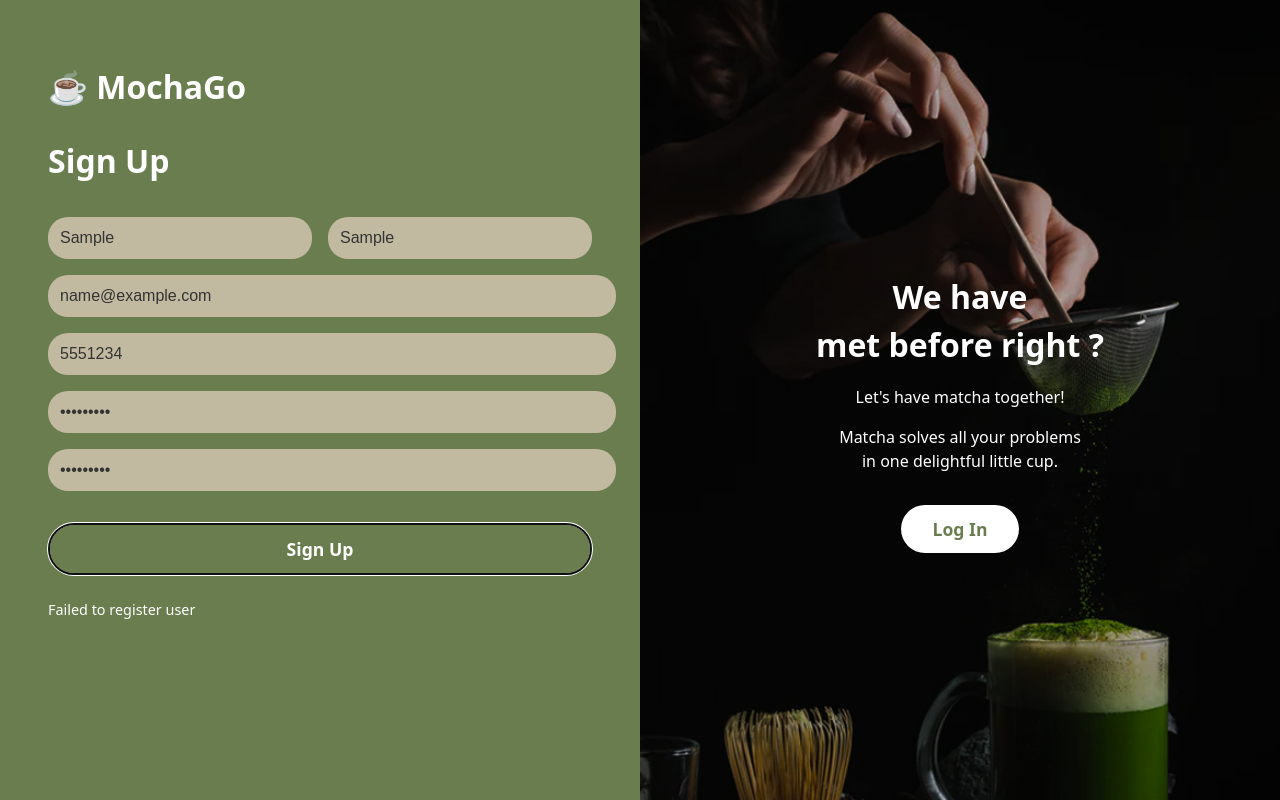
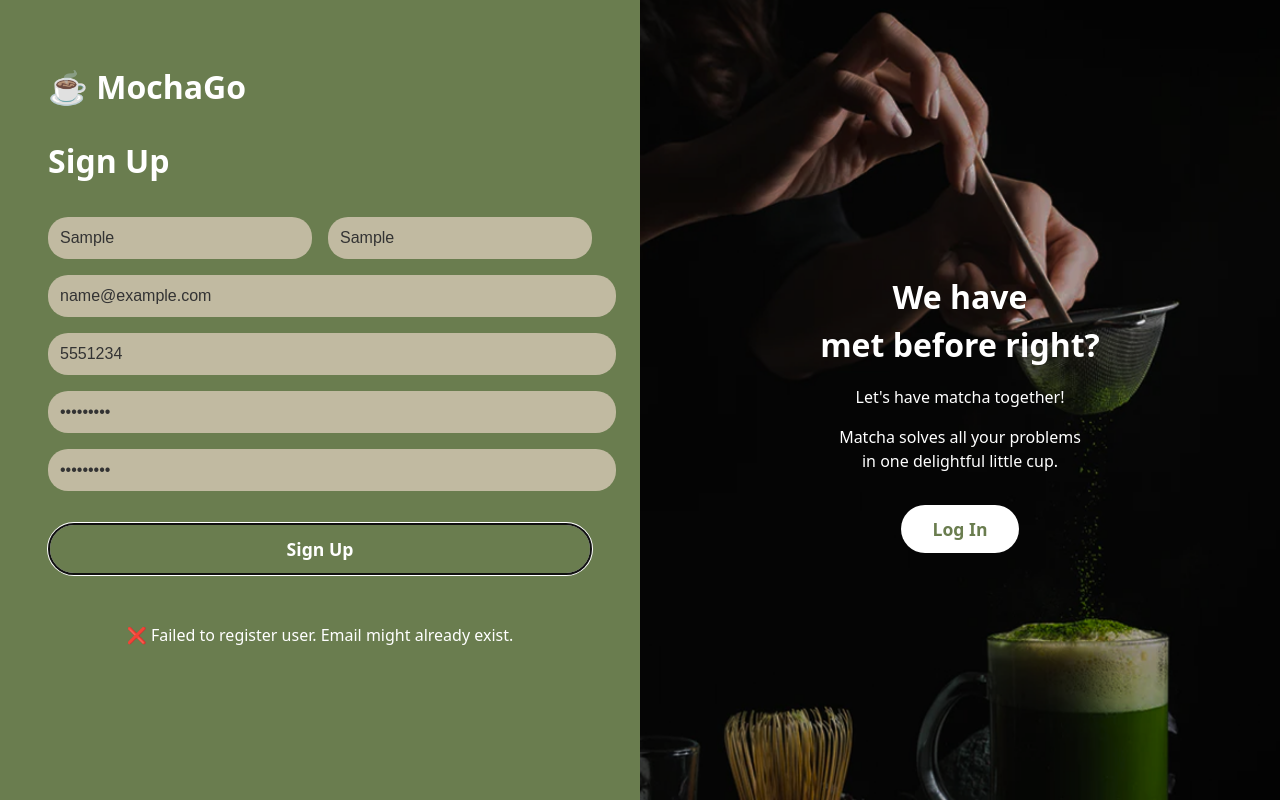
Before and after one commit to Natanf002/MochaGo, a React (Vite) app in the folder client/: page /signup in a window 1280 px wide. Both pictures are taken after typing "Sample", "Sample", "name@example.com", "5551234", "Sample123", "Sample123" into the empty fields and a click on the button "Sign Up". Built offline with nearby package versions, Linux system fonts and the light colour scheme; no server answers.

Commit message:
Updated SignUp.jsx to show success message after signup

```diff
--- a/client/src/pages/SignUp.jsx
+++ b/client/src/pages/SignUp.jsx
@@ -1,10 +1,9 @@
 import React, { useState } from 'react';
-import { Link, useNavigate } from 'react-router-dom';
+import { Link } from 'react-router-dom';
 import backgroundImage from '../assets/login-background-img.png';
-import axios from '../api/axios'; // Make sure you have your axios instance
+import axios from '../api/axios';
 
 export default function SignUp() {
-  const navigate = useNavigate();
   const [formData, setFormData] = useState({
     firstName: '',
     lastName: '',
@@ -26,7 +25,7 @@ export default function SignUp() {
   const handleSubmit = async (e) => {
     e.preventDefault();
     if (formData.password !== formData.confirmPassword) {
-      setMessage("Passwords do not match");
+      setMessage("❌ Passwords do not match");
       return;
     }
 
@@ -39,12 +38,9 @@ export default function SignUp() {
         password: formData.password
       });
 
-      const token = res.data.token;
-      localStorage.setItem("mochago_token", token);
-      window.dispatchEvent(new Event("storage")); // Let listeners know user is logged in
-      navigate("/");
+      setMessage("✅ Account created successfully! You can now log in.");
     } catch (err) {
-      setMessage("Failed to register user");
+      setMessage("❌ Failed to register user. Email might already exist.");
     }
   };
 
@@ -70,7 +66,30 @@ export default function SignUp() {
           <input name="confirmPassword" type="password" placeholder="Confirm Password" value={formData.confirmPassword} onChange={handleChange} style={inputStyle} required />
 
           <button type="submit" style={buttonStyle}>Sign Up</button>
-          {message && <p style={{ color: 'white', fontSize: '0.9rem', marginTop: '0.5rem' }}>{message}</p>}
+
+          {message && (
+            <div style={{ marginTop: "1rem", textAlign: "center" }}>
+              <p style={{ color: 'white', fontSize: '1rem' }}>{message}</p>
+              {message.includes("successfully") && (
+                <Link to="/login">
+                  <button
+                    style={{
+                      marginTop: "0.75rem",
+                      padding: "10px 24px",
+                      borderRadius: "20px",
+                      backgroundColor: "white",
+                      color: "#6A7D4F",
+                      fontWeight: "bold",
+                      border: "none",
+                      cursor: "pointer"
+                    }}
+                  >
+                    Go to Login
+                  </button>
+                </Link>
+              )}
+            </div>
+          )}
         </form>
       </div>
 
@@ -91,7 +110,7 @@ export default function SignUp() {
         }}
       >
         <div style={{ textAlign: 'center', maxWidth: '80%' }}>
-          <h2 style={{ fontSize: '2rem', marginBottom: '1rem' }}>We have<br />met before right ?</h2>
+          <h2 style={{ fontSize: '2rem', marginBottom: '1rem' }}>We have<br />met before right?</h2>
           <p style={{ fontSize: '1rem', marginBottom: '1rem' }}>
             Let's have matcha together!
           </p>
@@ -110,11 +129,10 @@ export default function SignUp() {
               fontSize: '1.1rem',
               border: 'none',
               cursor: 'pointer'
-                }}>
+            }}>
               Log In
             </button>
           </Link>
-
         </div>
       </div>
     </div>
```
